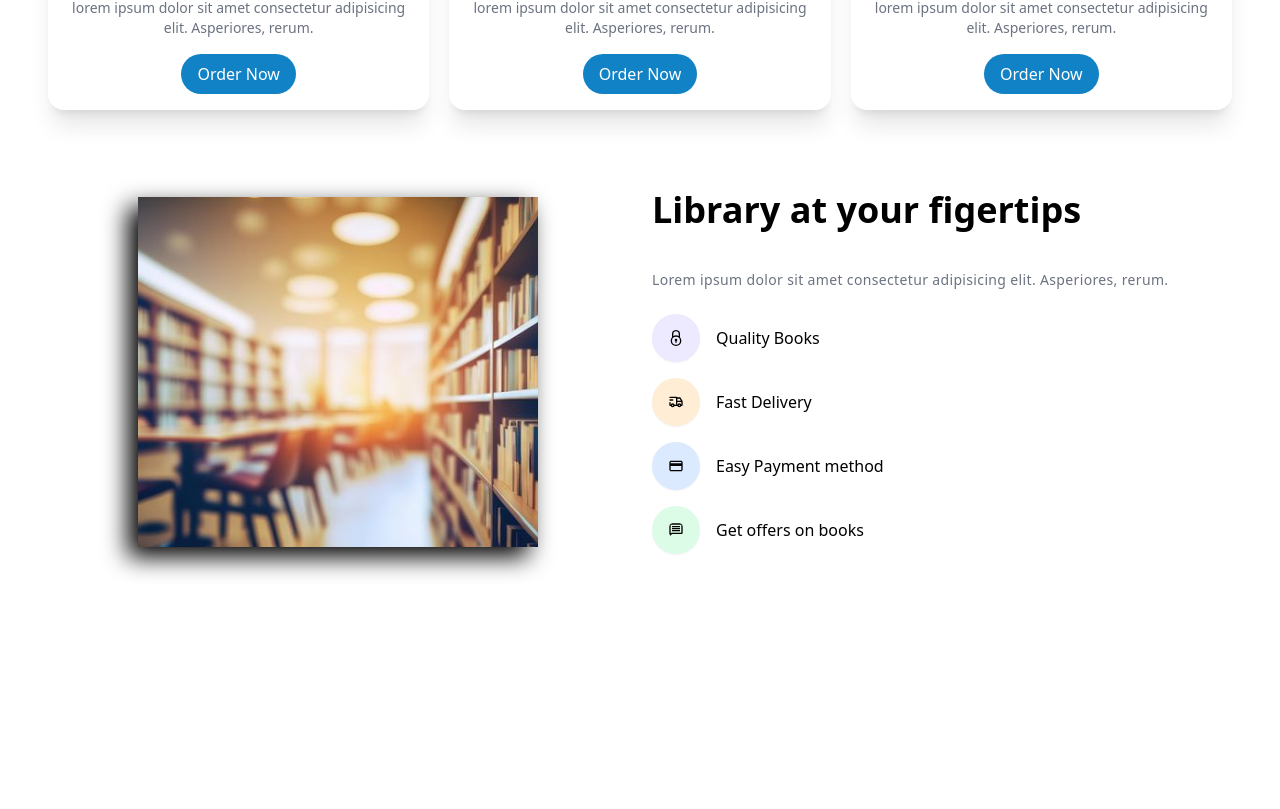
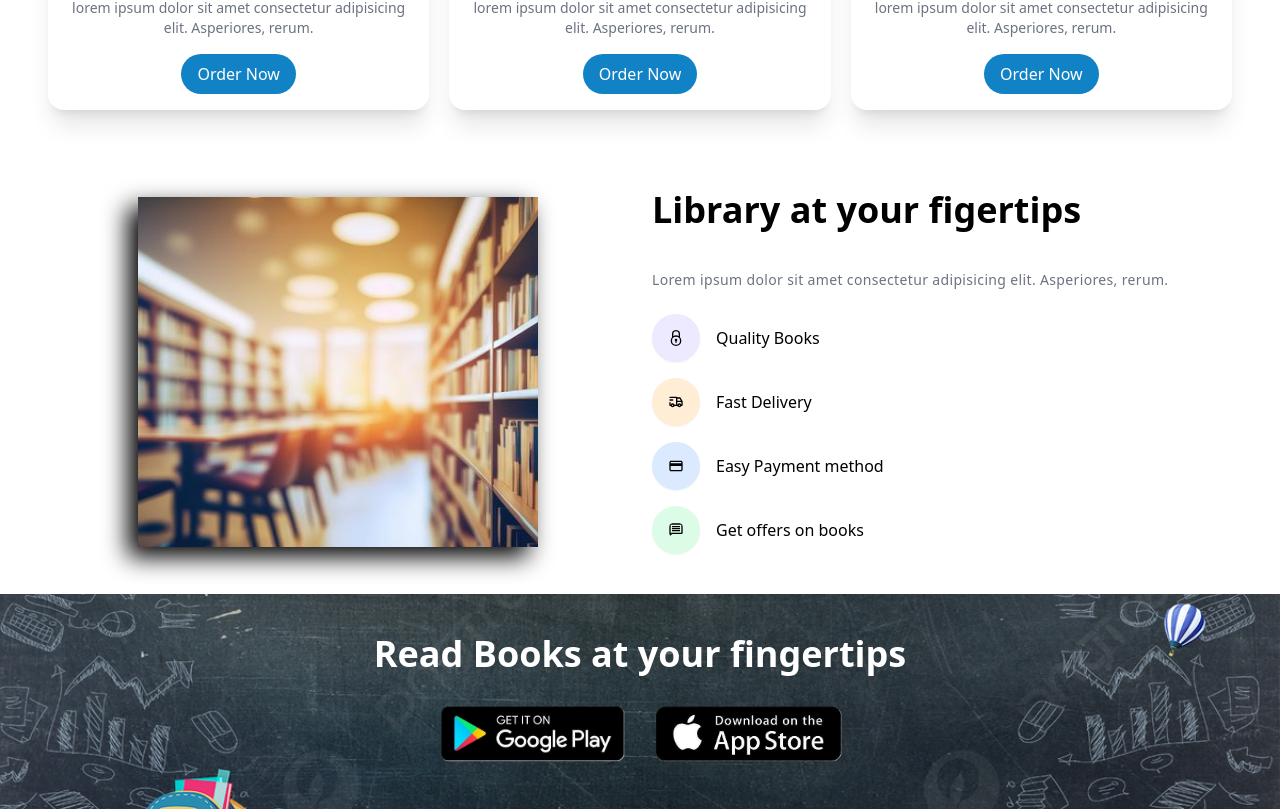
Before and after one commit to brjatoba92/library-site, a React (Vite) app: page / in a window 1280 px wide. Shown: the part 1092-1901 px from the top of the page. Before the commit the page ends 1686 px from the top, so only its background shows below. Built offline with nearby package versions, Linux system fonts and the light colour scheme.

Commit message:
App Store Banner Section Created

```diff
--- a/src/App.jsx
+++ b/src/App.jsx
@@ -3,6 +3,7 @@
 import Hero from "./components/Hero/Hero";
 import BestBooks from "./components/BestBooks/BestBooks";
 import Banner from "./components/Banner/Banner";
+import AppStoreBanner from "./components/AppStoreBanner/AppStoreBanner";
 
 const App = () => {
   return <>
@@ -11,6 +12,7 @@
       <Hero />
       <BestBooks />
       <Banner />
+      <AppStoreBanner />
     </div>
   </>;
 };
--- /dev/null
+++ b/src/components/AppStore/AppStore.jsx
@@ -0,0 +1,22 @@
+import PlayStoreImg from "../../assets/website/playstore.png";
+import AppStoreImg from "../../assets/website/appstore.png";
+import Banner from "../../assets/website/banner.jpg";
+
+
+const bannerImg = {
+    backgroundImage: `url(${Banner})`,
+    backgroundSize: "cover",
+    backgroundPosition: "center",
+    backgroundRepeat: "no-repeat",
+    width: "100%",
+    height: "100%",
+}
+const AppStore = () => {
+    return (
+        <>
+            <div>
+
+            </div>
+        </>
+    )
+}
--- /dev/null
+++ b/src/components/AppStoreBanner/AppStoreBanner.jsx
@@ -0,0 +1,46 @@
+import React from "react";
+import BoardImg from "../../assets/website/board.png";
+import PlayStoreImg from "../../assets/website/play_store.png";
+import AppStoreImg from "../../assets/website/app_store.png";
+
+const bannerImg = {
+    backgroundImage: `url(${BoardImg})`,
+    backgroundSize: "cover",
+    backgroundPosition: "center",
+    backgroundRepeat: "no-repeat",
+    width: "100%",
+    height: "100%",
+}
+const AppStoreBanner = () => {
+    return <div
+        className="bg-gray-100 dark:bg-gray-800 text-white py-10" style={bannerImg}
+    >
+        <div className="container">
+            <div className="space-y-6 max-w-xl mx-auto">
+                <h1
+                    className="text-2xl text-clip text-center sm:text-4xl font-semibold"
+                >
+                    Read Books at your fingertips
+                </h1>
+                <div className="flex flex-wrap justify-center items-center gap-4">
+                    <a href="#">
+                        <img
+                            src={PlayStoreImg}
+                            alt=""
+                            className="max-w-[150px] sm:max-w-[120px] md:max-w-[200px]"
+                        />
+                    </a>
+                    <a href="#">
+                        <img
+                            src={AppStoreImg}
+                            alt=""
+                            className="max-w-[150px] sm:max-w-[120px] md:max-w-[200px]"
+                        />
+                    </a>
+                </div>
+            </div>
+        </div>
+    </div>
+};
+
+export default AppStoreBanner;
```
Also changed, not shown: src/assets/website/app_store.png (added), src/assets/website/play_store.png (added).
